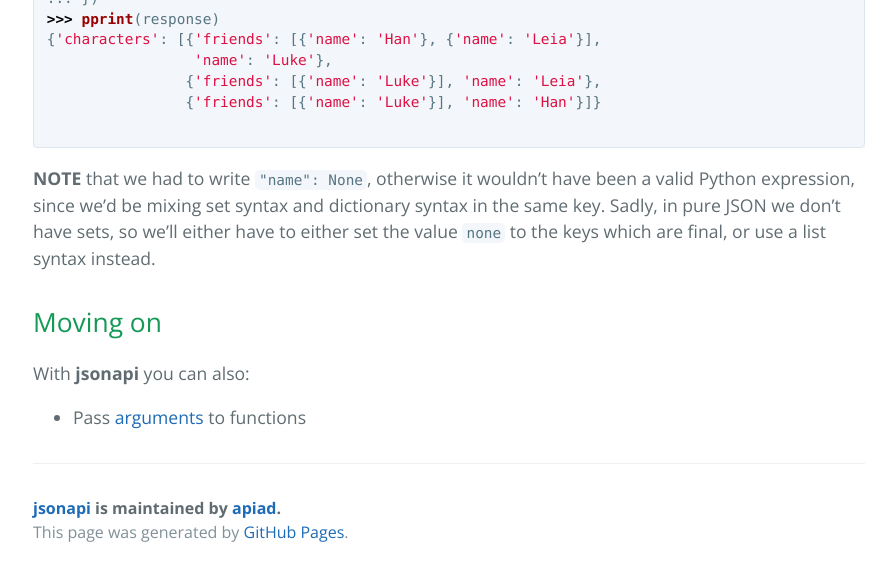
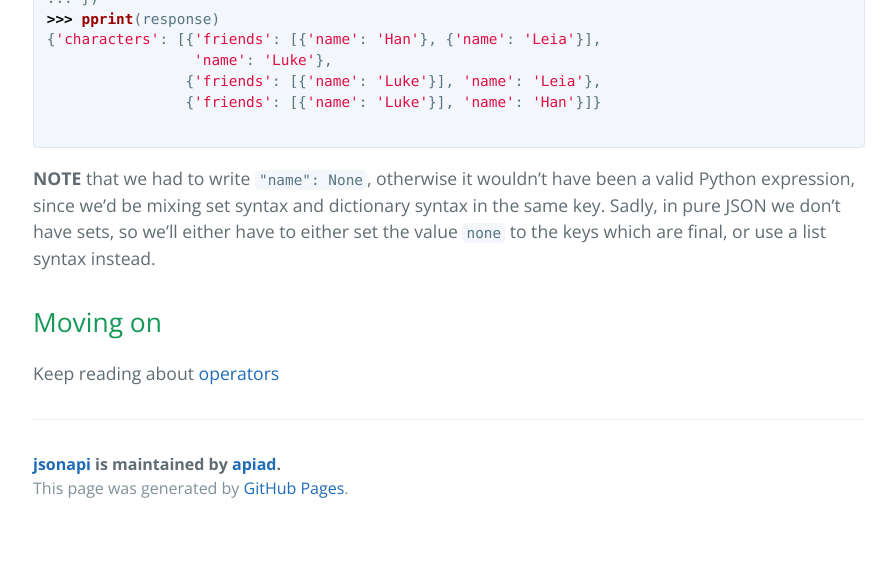
Before and after one commit to apiad/jsonapi, a Jekyll site: the page built from docs/index.md, in a window 1280 px wide and 900 px high, scrolled down 3163 px, cut to the strip 324-900 px from the top of the window. Shown: the whole strip, without its empty margins (191-1087 px from the left). Built offline with Jekyll 4.4.1, drawn with Linux system fonts in a browser that asks for light colours; our own code applies the rules of GitHub Pages for plain Markdown files; after the commit the page ends 4019 px from its top, so only the background shows below that.

Commit message:
Update documentation

```diff
--- a/docs/index.md
+++ b/docs/index.md
@@ -134,5 +134,4 @@ And of course, this can be applied recursively *ad infinitum*:
 
 ## Moving on
 
-With **jsonapi** you can also:
-* Pass [arguments](/operators.md) to functions
+Keep reading about [operators](/operators.md)
```
Also changed, not shown: Readme.md.
